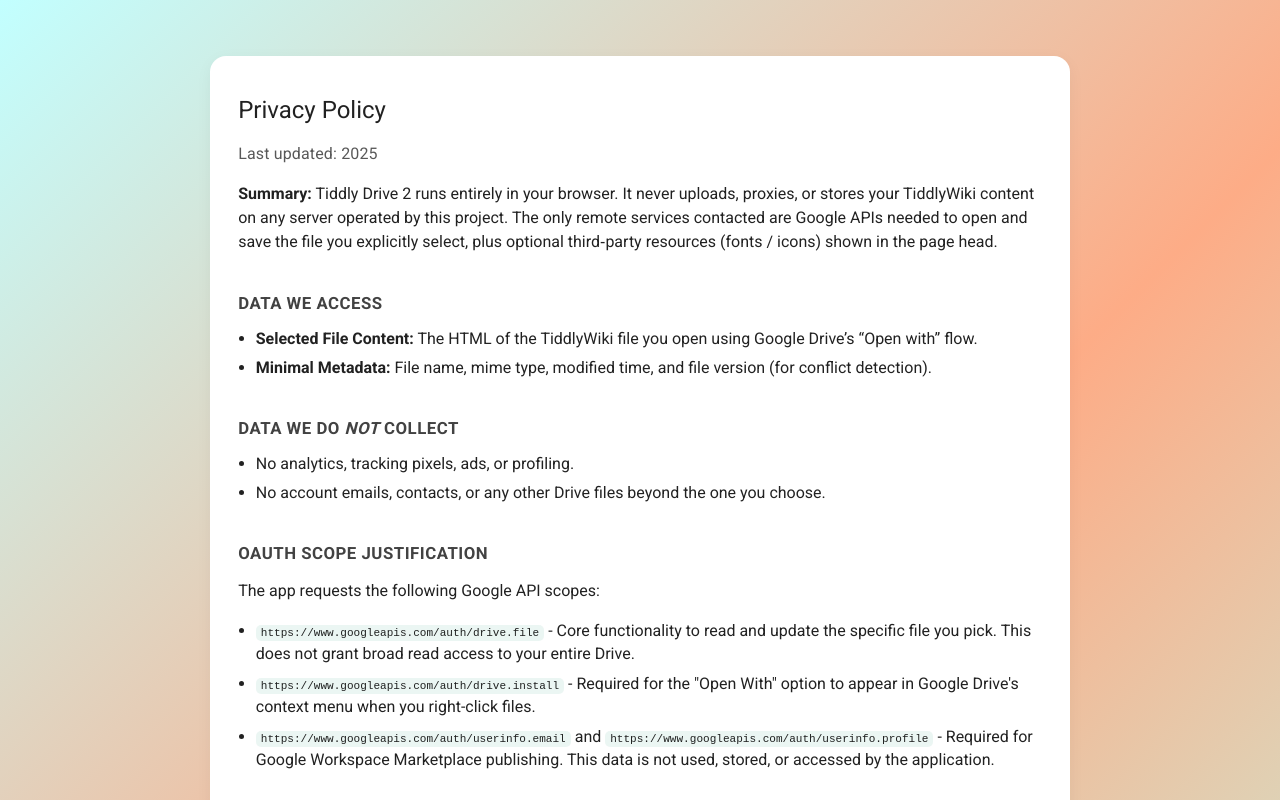
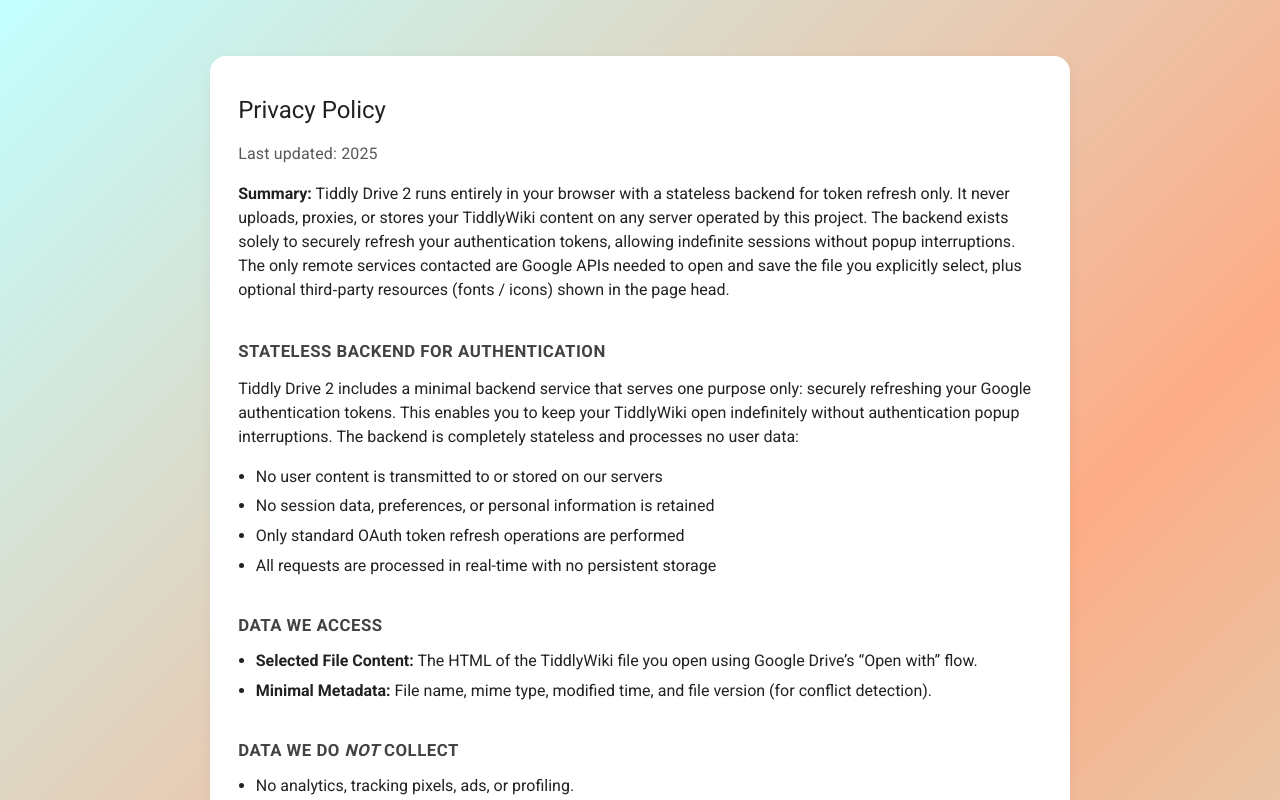
Before and after one commit to aneuhold/tiddlydrive, a SvelteKit app in the folder app/: page /info/privacy in a window 1280 px wide. Shown: the top 800 px of the page. Built offline with nearby package versions, Linux system fonts and the light colour scheme.

Commit message:
Update docs a bit (#7)

```diff
--- a/app/src/routes/info/+page.svelte
+++ b/app/src/routes/info/+page.svelte
@@ -20,7 +20,8 @@
         <strong>Minimal Scope:</strong> Uses only <code>drive.file</code> for the files you choose.
         <sup>1</sup>
       </li>
-      <li><strong>Client‑Side Only:</strong> No server stores your content.</li>
+      <li><strong>Client‑Side Processing:</strong> Your content never leaves your browser.</li>
+      <li><strong>Stateless Backend:</strong> Secure token refresh only - no data storage.</li>
       <li><strong>Open Source:</strong> GNU licensed and community friendly.</li>
     </ul>
   </section>
--- a/app/src/routes/info/privacy/+page.svelte
+++ b/app/src/routes/info/privacy/+page.svelte
@@ -9,11 +9,26 @@
     <h1 class="header-4">Privacy Policy</h1>
     <p class="subtitle-1 muted">Last updated: {year}</p>
     <p>
-      <strong>Summary:</strong> Tiddly Drive 2 runs entirely in your browser. It never uploads, proxies,
-      or stores your TiddlyWiki content on any server operated by this project. The only remote services
-      contacted are Google APIs needed to open and save the file you explicitly select, plus optional
-      third‑party resources (fonts / icons) shown in the page head.
+      <strong>Summary:</strong> Tiddly Drive 2 runs entirely in your browser with a stateless backend
+      for token refresh only. It never uploads, proxies, or stores your TiddlyWiki content on any server
+      operated by this project. The backend exists solely to securely refresh your authentication tokens,
+      allowing indefinite sessions without popup interruptions. The only remote services contacted are
+      Google APIs needed to open and save the file you explicitly select, plus optional third‑party resources
+      (fonts / icons) shown in the page head.
     </p>
+    <h2>Stateless Backend for Authentication</h2>
+    <p>
+      Tiddly Drive 2 includes a minimal backend service that serves one purpose only: securely
+      refreshing your Google authentication tokens. This enables you to keep your TiddlyWiki open
+      indefinitely without authentication popup interruptions. The backend is completely stateless
+      and processes no user data:
+    </p>
+    <ul>
+      <li>No user content is transmitted to or stored on our servers</li>
+      <li>No session data, preferences, or personal information is retained</li>
+      <li>Only standard OAuth token refresh operations are performed</li>
+      <li>All requests are processed in real-time with no persistent storage</li>
+    </ul>
     <h2>Data We Access</h2>
     <ul>
       <li>
```
Also changed, not shown: 1 other file (tests, documents, lock files or other folders).
